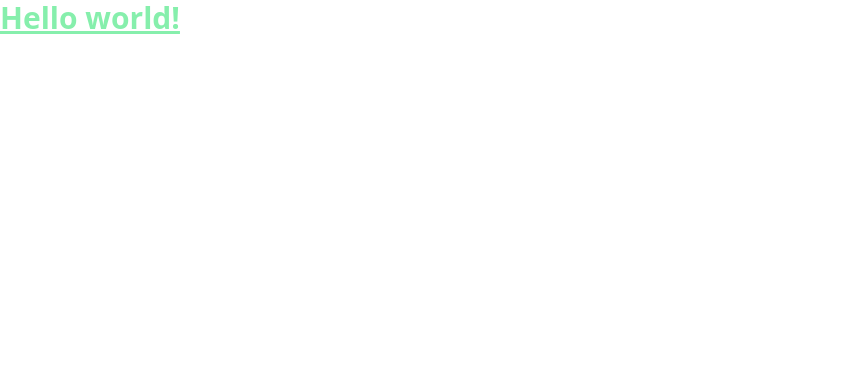
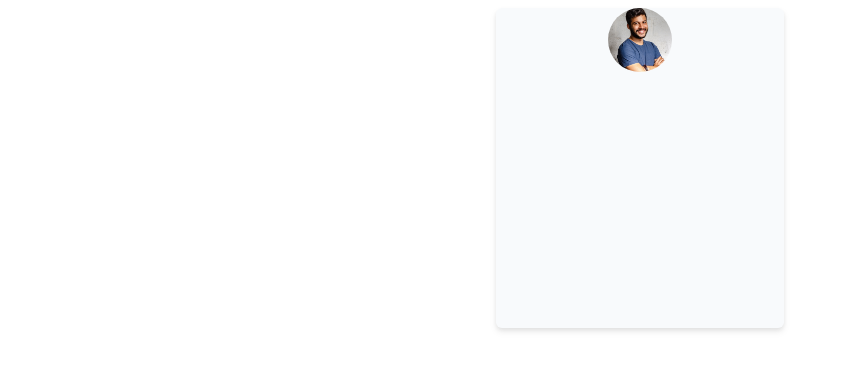
Before and after one commit to PMagatteS/Learn-tailwind, a Next.js app: page / in a window 1280 px wide. Shown: the top 370 px of the page, without its empty margins (0-848 px from the left). Built offline with nearby package versions, Linux system fonts and the light colour scheme.

Commit message:
Testing my first classes

```diff
--- a/pages/index.tsx
+++ b/pages/index.tsx
@@ -1,11 +1,19 @@
-
+import Image from "next/image"
 
 export default function Home() {
   return (
    <>
-    <h1 className="text-3xl font-bold underline text-green-300">
-      Hello world!
-    </h1>
+ <div className="w-72 h-80 bg-slate-50 rounded-md drop-shadow-md m-auto">
+  <div className="w-16 h-16 relative rounded-full mx-auto my-2 ">
+              <Image
+              src="/images/profilepicture.jpg"
+              className="rounded-full object-cover"
+              fill={true}
+              alt=""
+              />
+              </div>
+
+ </div>
    </>
   )
 }
```
Also changed, not shown: public/images/profilepicture.jpg (added).
